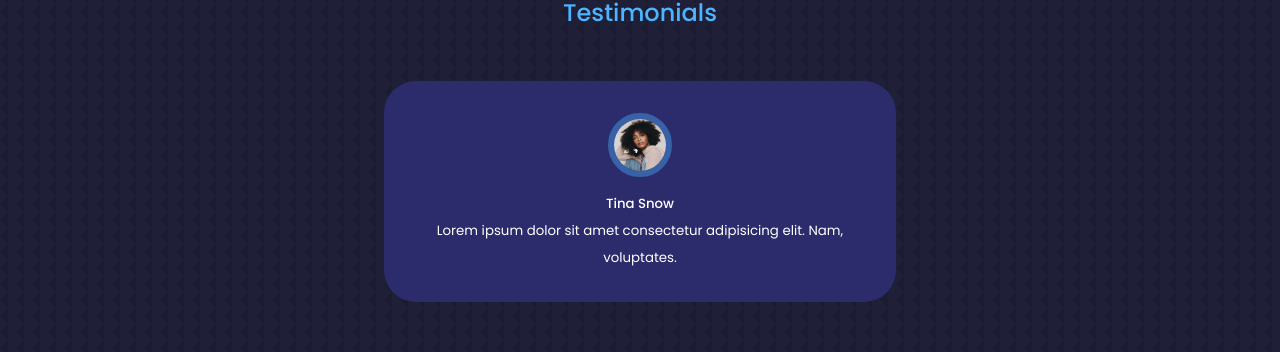
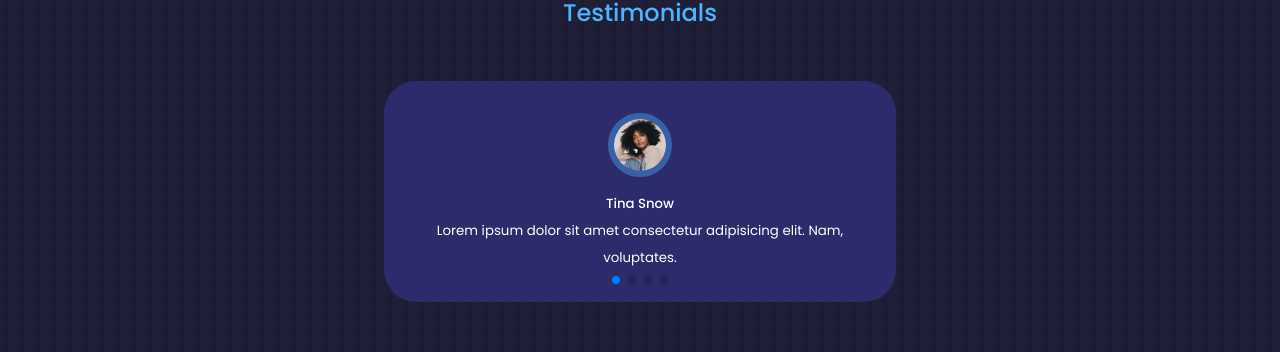
Before and after one commit to ntelio96/my-portfolio, a React (Create React App) app: page / in a window 1280 px wide. Shown: the part 4108-4460 px from the top of the page. Built offline with nearby package versions, Linux system fonts and the light colour scheme.

Commit message:
testimonials using swiper

```diff
--- a/src/Components/Testimonials/Testimonials.jsx
+++ b/src/Components/Testimonials/Testimonials.jsx
@@ -44,11 +44,19 @@ function Testimonials() {
       <h5>Review from clients</h5>
       <h2>Testimonials</h2>
 
-      <Swiper className="container testimonials__container">
+      <Swiper className="container testimonials__container"
+          // install Swiper modules
+      modules={[Pagination]}
+      spaceBetween={40}
+      slidesPerView={1}
+      pagination={{ clickable: true }}
+      onSwiper={(swiper) => console.log(swiper)}
+      onSlideChange={() => console.log('slide change')}>
         {
           data.map(({avatar, title, review}, i) =>
           { return (
             <SwiperSlide key={i} className="testimonial">
+
               <div className="client__avatar">
                 <img src={avatar}/>
               </div>
```
